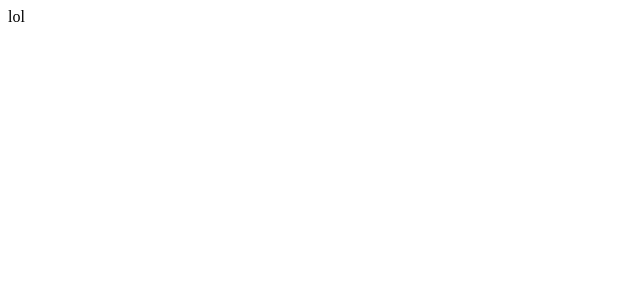
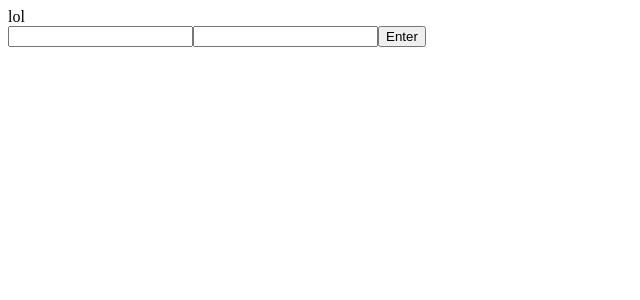
Before and after one commit to ChrisBoyd1123/TeamPlayer-MVP, a React app: page / in a window 1280 px wide. Shown: the top 300 px of the page, without its empty margins (0-640 px from the left). Built offline with nearby package versions, Linux system fonts and the light colour scheme; the HTML template or start-up script is replaced by a standard one.

Commit message:
Feat: React SignIn component now facilitates user session-assigning functionality.

```diff
--- a/client/src/components/SignIn.jsx
+++ b/client/src/components/SignIn.jsx
@@ -1,11 +1,48 @@
 // TODO
 const React = require('react');
+const axios = require('axios');
 
-export default class App extends React.Component{
+export default class SignIn extends React.Component{
+  constructor(props) {
+    super(props);
+
+    this.handleSubmit = this.handleSubmit.bind(this);
+  }
+
+  handleSubmit() {
+    const submittedUser = document.getElementById("usernameInput").value;
+    const submittedKey = document.getElementById("keyInput").value;
+
+    const data = JSON.stringify(
+      {"username":submittedUser,
+      "key":submittedKey});
+
+    const config = {
+      method: 'post',
+      url: 'http://127.0.0.1:8080/signingIn',
+      headers: {
+        'Content-Type': 'application/json'
+      },
+      data : data
+    };
+
+    //TODO: Find way to reload page after acquiring session from
+    //server /signingIn route.
+    axios(config)
+    .catch(function (err) {
+      console.log(err);
+    });
+  }
+
   render() {
     return (
       <div className="signin">
-        lol
+        <div>lol</div>
+        <div>
+        <input type="text" id='usernameInput'></input>
+        <input type="text" id='keyInput'></input>
+        <button onClick={this.handleSubmit} id='submitButton'>Enter</button>
+        </div>
       </div>
     );
   }
```
